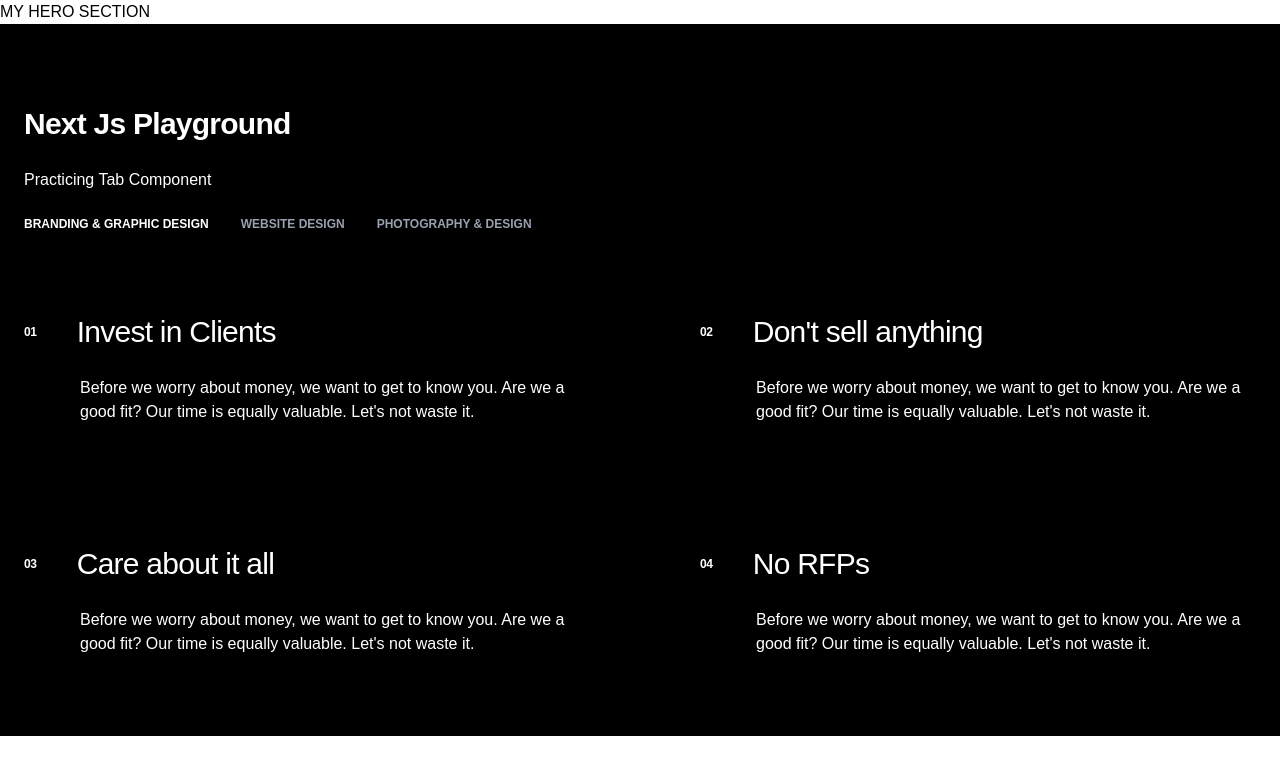
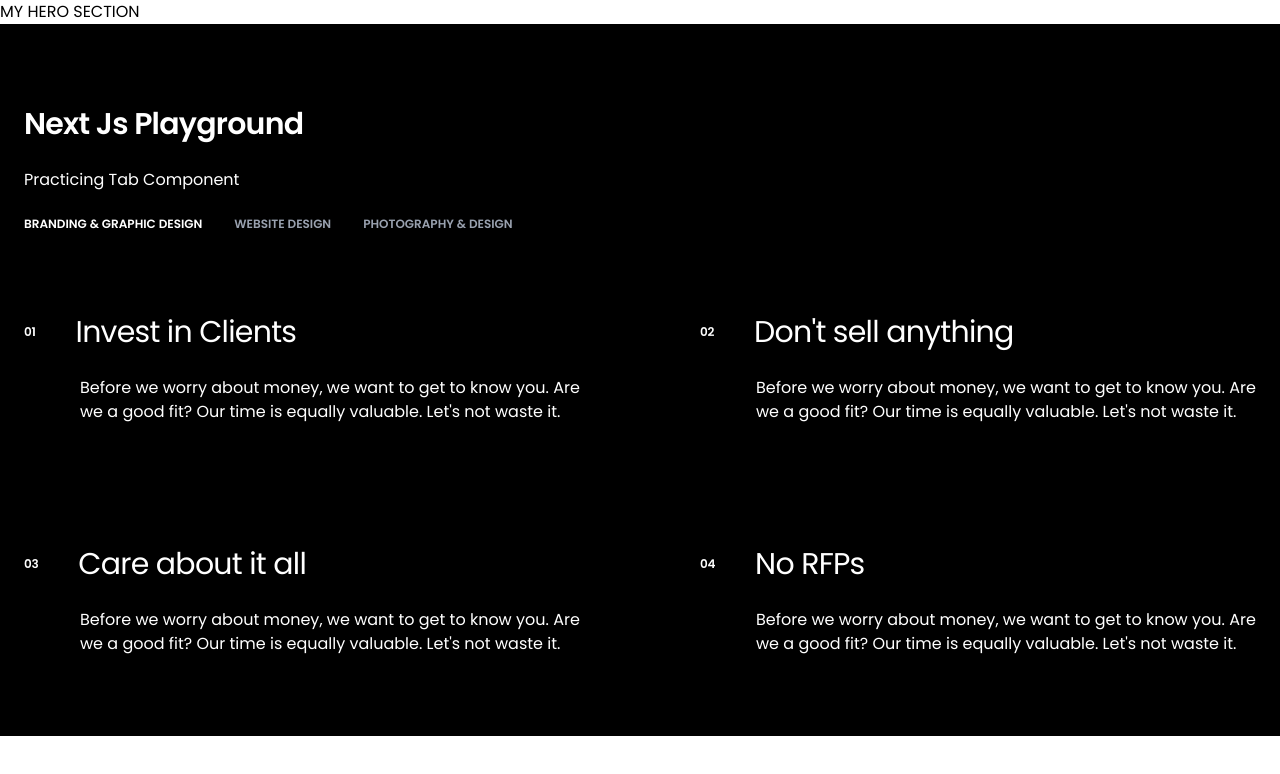
Before and after one commit to jiyancarloo/playground, a Next.js app: page / in a window 1280 px wide. Shown: the top 774 px of the page. Built offline with nearby package versions, Linux system fonts and the light colour scheme; some icons are missing.

Commit message:
Update globals.css
remove unused theme

```diff
--- a/src/app/globals.css
+++ b/src/app/globals.css
@@ -1,29 +1,21 @@
 @import "tailwindcss";
-.font-sans {
-  font-family: var(--font-poppins);
-}
+
 :root {
   --background: #ffffff;
   --foreground: #171717;
 }
 
 @theme inline {
-  --color-background: var(--background);
-  --color-foreground: var(--foreground);
   --font-sans: var(--font-geist-sans);
   --font-mono: var(--font-geist-mono);
 }
 
 @media (prefers-color-scheme: dark) {
   :root {
-    --background: #0a0a0a;
-    --foreground: #ededed;
     --font-poppins: "Poppins", sans-serif;
   }
 }
 
 body {
-  background: var(--background);
-  color: var(--foreground);
-  font-family: Arial, Helvetica, sans-serif;
+  font-family: var(--font-poppins), sans-serif;
 }
```
